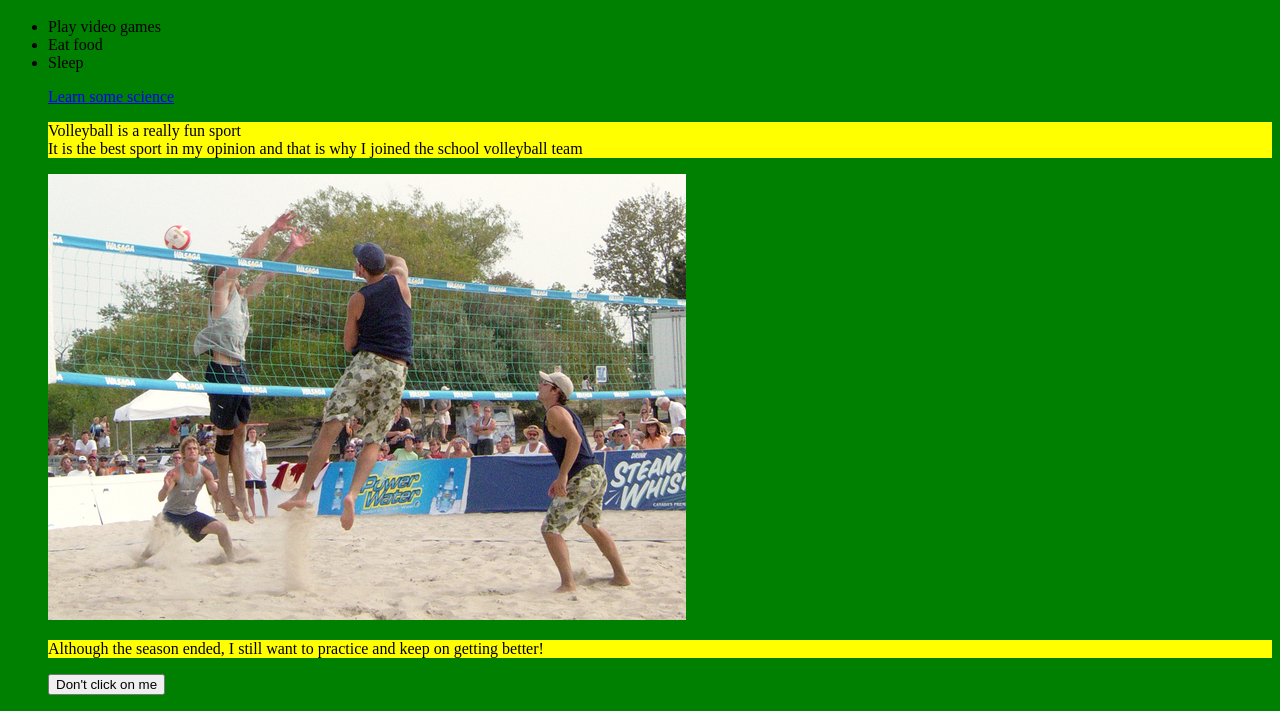
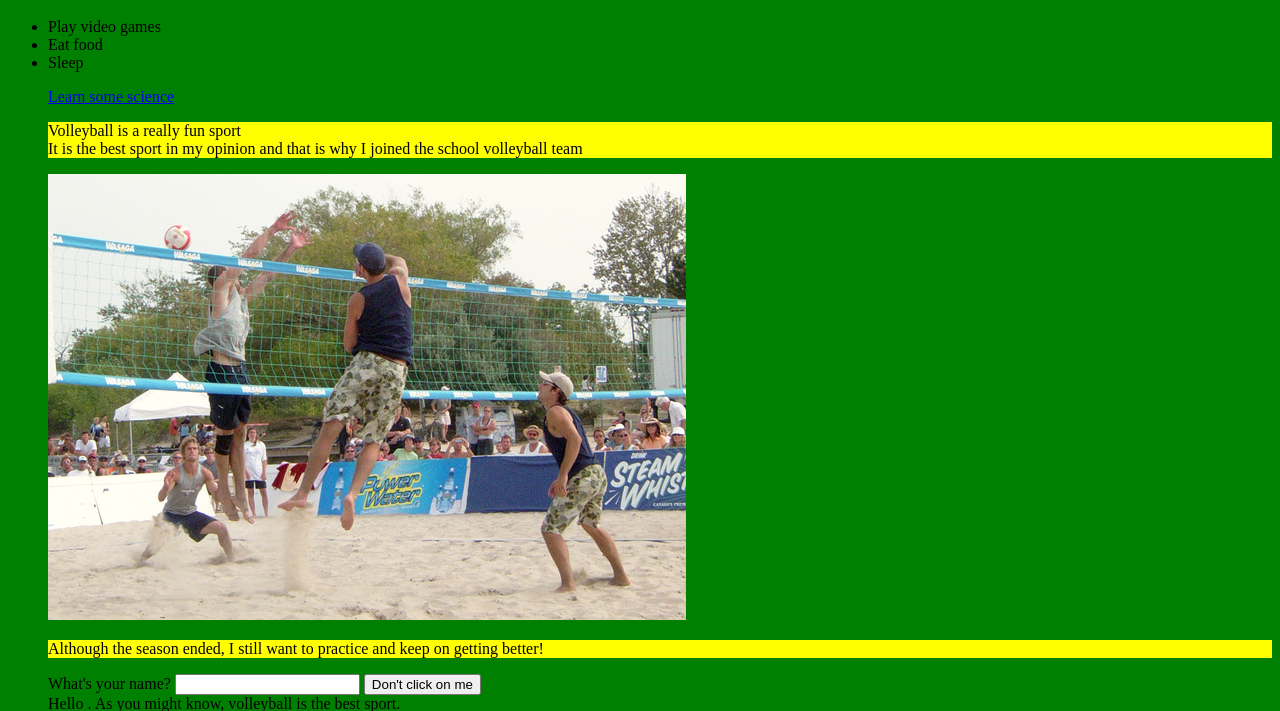
Before and after one commit to henryrodas/henryrodas.github.io, a plain HTML site: page index.html in a window 1280 px wide. Both pictures are taken after a click on the button "Don't click on me". Shown: the part 118-829 px from the top of the page. Drawn offline with Linux system fonts and the light colour scheme.

Commit message:
Update index.html

```diff
--- a/index.html
+++ b/index.html
@@ -29,7 +29,22 @@
 			It is the best sport in my opinion and that is why I joined the school volleyball team</p>
 		<img src="volleyball.jpg" alt="Volleyball">
 		<p class = "volleyball"> Although the season ended, I still want to practice and keep on getting better! </p>
-		<button id="button" type="button">Don't click on me </button id>
+		<div>
+			<label>What's your name?
+        		<input id="name" type="text">
+        		</label>
+			<button id="button" type="button">Don't click on me </button id>
 
+			<div id="message"></div>
+		</div>
+		<script>
+			var button = document.getElementById("button");
+			var onButtonClick = function(){
+				var name = document.getElementById("name").value;
+				var greeting = "Hello " + name + ". As you might know, volleyball is the best sport."
+				document.getElementById("message").textContent += greeting;
+			}
+				button.addEventListener("click", onButtonClick);
+		</script>
 	</body>
 </html>
```
